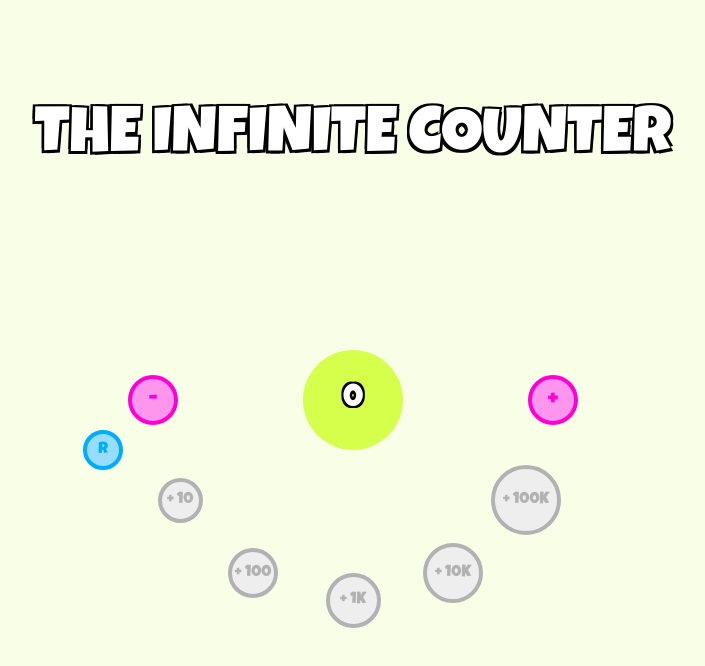
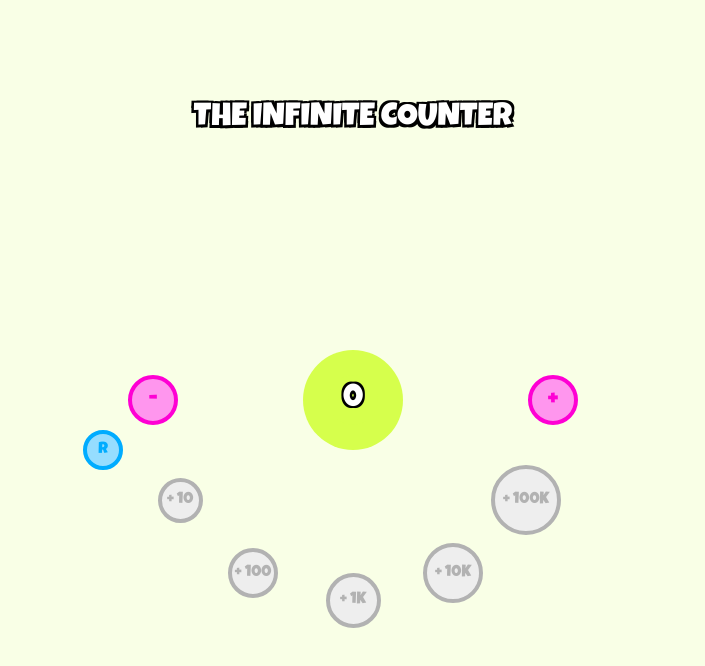
Before and after one commit to catanzo96/theInfiniteCounter, a plain HTML site: page index.html in a window 1280 px wide. Shown: the whole page, without its empty margins (287-992 px from the left). Drawn offline with nearby package versions, Linux system fonts and the light colour scheme.

Commit message:
try to manage landscape orientation

```diff
--- a/css/style.scss
+++ b/css/style.scss
@@ -237,3 +237,10 @@ h1 {
     }
   }
 }
+
+@media screen and (orientation: landscape) {
+  h1 {
+    font-size: 2em;
+    padding-top: 100px;
+  }
+}
```
Also changed, not shown: index.html (+3 -0 lines), css/style.min.css.
